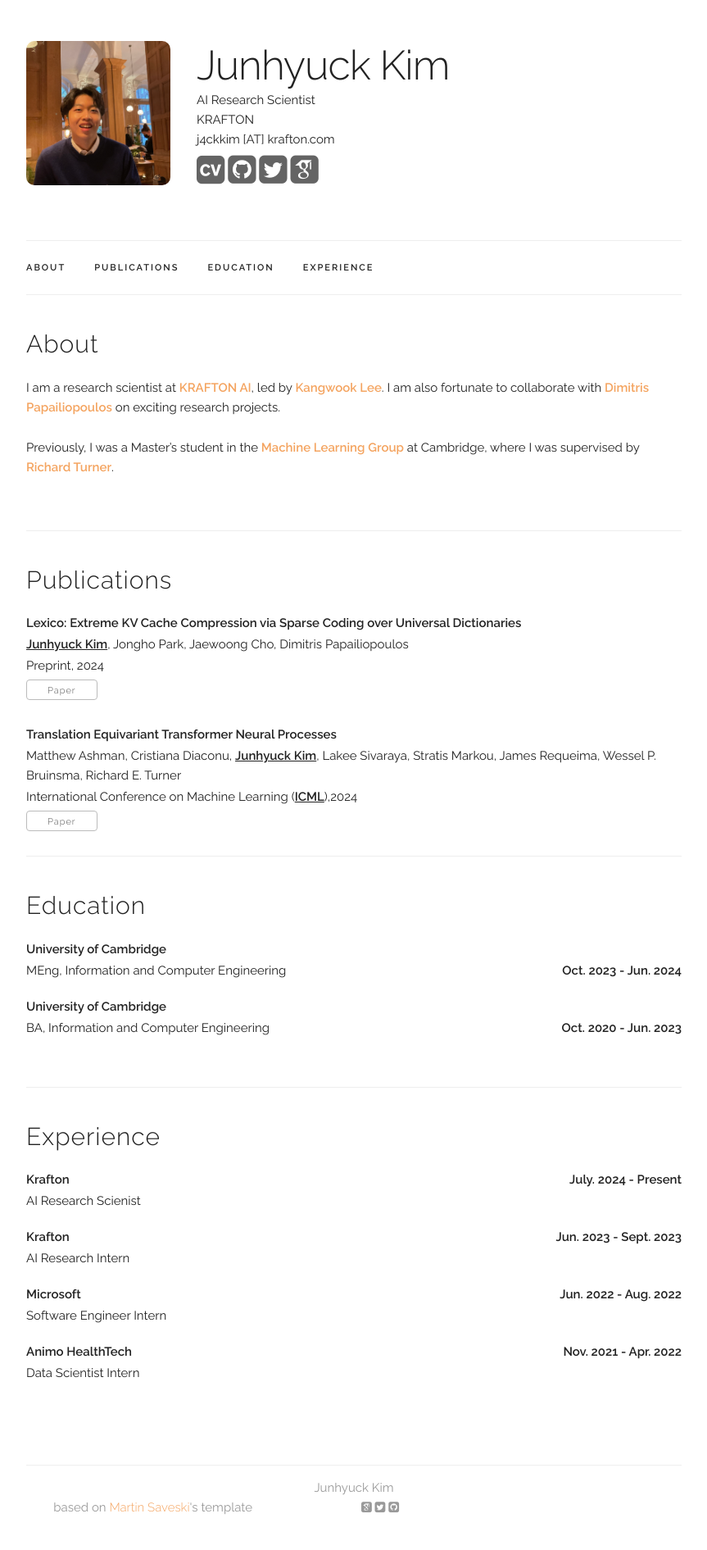
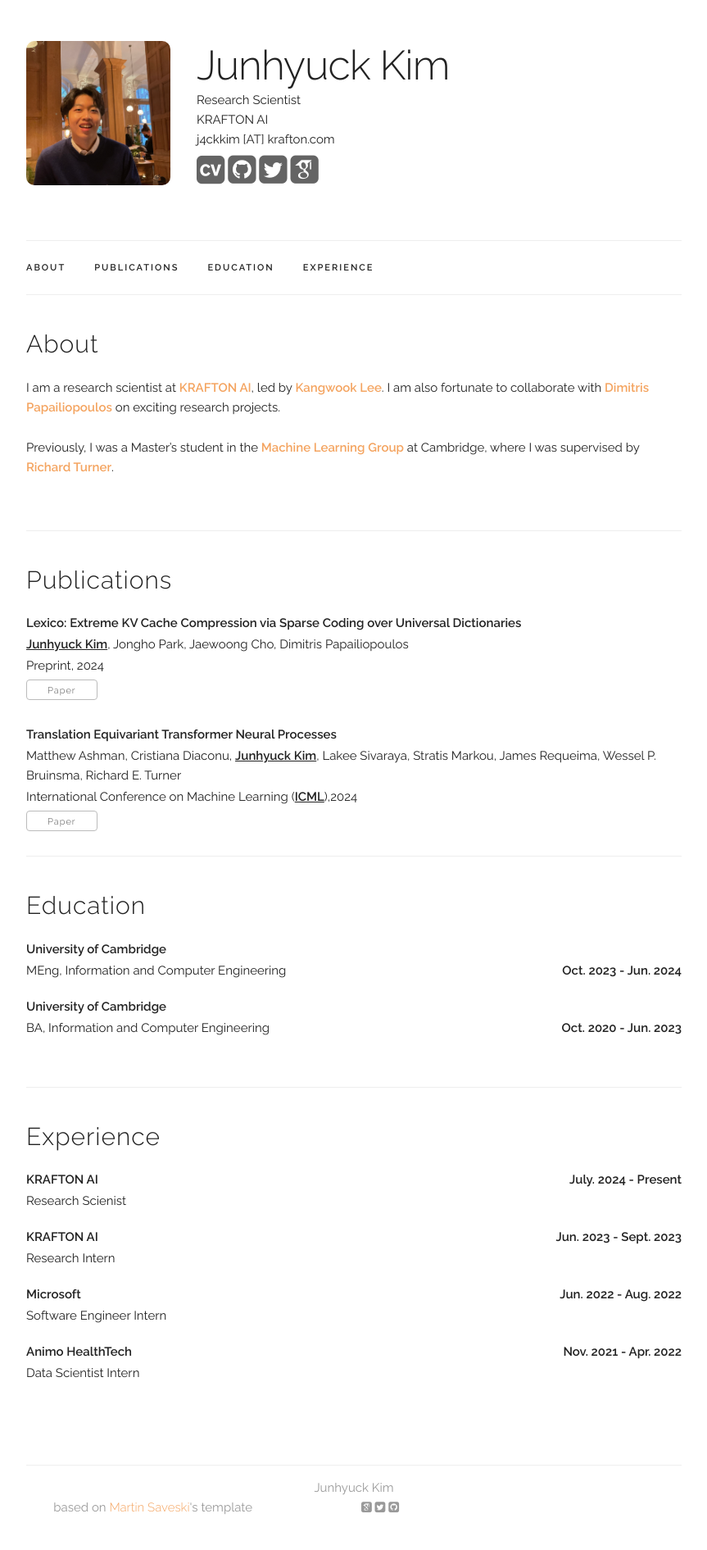
Before and after one commit to jhyuckkim/jhyuckkim.github.io, a Jekyll site: the page built from index.html, in a window 1280 px wide. Shown: the whole page at 82% size, without its empty margins (208-1071 px from the left). Built offline with Jekyll 4.4.1, drawn with Linux system fonts in a browser that asks for light colours; some web fonts are replaced.

Commit message:
fix: KRAFTON to KRAFTON AI

```diff
--- a/_data/main_info.yaml
+++ b/_data/main_info.yaml
@@ -1,6 +1,6 @@
 name: "Junhyuck Kim"
-title: "AI Research Scientist"
-dept: "KRAFTON"
+title: "Research Scientist"
+dept: "KRAFTON AI"
 # office: "Coda 1147M"
 email: "j4ckkim [AT] krafton.com"
 profile_pic: "/assets/profile-pics/profile_pic.jpg"
--- a/index.html
+++ b/index.html
@@ -141,12 +141,12 @@ layout: default
 <div class="docs-section" id="experience">
   <h4>Experience</h4>
         <div class="paper">
-          <p class="title"><b>Krafton<b style="float:right;">July. 2024 - Present</b></b></p>
-          <p> AI Research Scienist</p>
+          <p class="title"><b>KRAFTON AI<b style="float:right;">July. 2024 - Present</b></b></p>
+          <p> Research Scienist</p>
         </div>
         <div class="paper">
-          <p class="title"><b>Krafton<b style="float:right;">Jun. 2023 - Sept. 2023</b></b></p>
-          <p> AI Research Intern</p>
+          <p class="title"><b>KRAFTON AI<b style="float:right;">Jun. 2023 - Sept. 2023</b></b></p>
+          <p> Research Intern</p>
         </div>
         <div class="paper">
           <p class="title"><b>Microsoft<b style="float:right;">Jun. 2022 - Aug. 2022</b></b></p>
```
